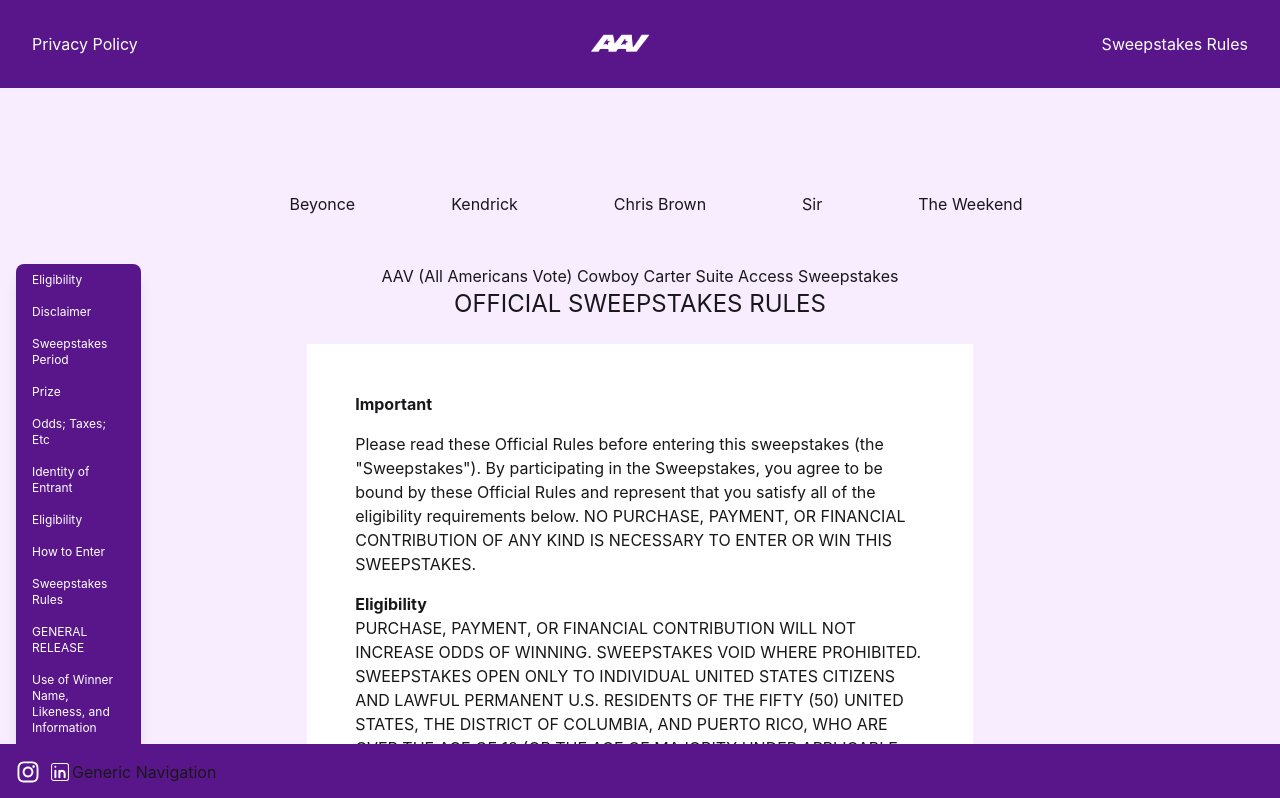
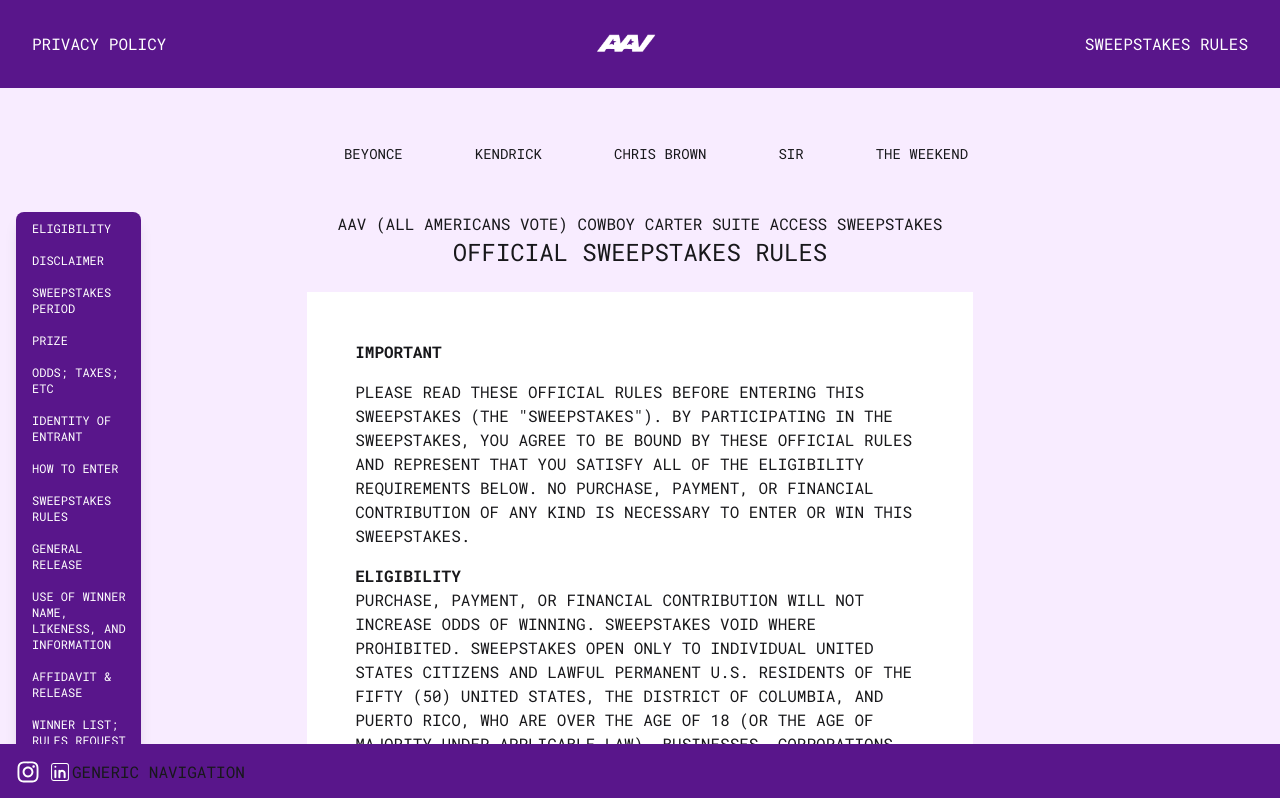
Before and after one commit to jjosephd/aav-ui, a React (Vite) app: page /sweepstakes/rules in a window 1280 px wide. Shown: the top 798 px of the page. Built offline with nearby package versions, Linux system fonts and the light colour scheme.

Commit message:
Updates to sweepstakes rules page

```diff
--- a/src/components/Layout.jsx
+++ b/src/components/Layout.jsx
@@ -7,7 +7,7 @@ const Layout = () => {
       <header>
         <NavBar />
       </header>
-      <main className="flex-grow pt-36 px-4 pb-84 md:pb-0">
+      <main className="flex-grow pt-24 px-4 pb-84 md:pb-0">
         <Outlet />
       </main>
       <footer className="mt-auto">
--- a/src/index.css
+++ b/src/index.css
@@ -1,8 +1,11 @@
+@import url('https://fonts.googleapis.com/css2?family=Roboto+Mono:ital,wght@0,100..700;1,100..700&display=swap');
 @plugin 'daisyui';
 :root {
   font-family: Inter, system-ui, Avenir, Helvetica, Arial, sans-serif;
   scroll-behavior: smooth;
   background-color: #f8ecff;
+  font-family: 'Roboto Mono', monospace;
+  text-transform: uppercase;
 }
 a {
   text-decoration: none;
--- a/src/pages/sweepstakes/Rules.jsx
+++ b/src/pages/sweepstakes/Rules.jsx
@@ -231,24 +231,7 @@ const Rules = () => {
                   eligible entries.
                 </p>
               </section>
-              <section id="general-release">
-                <h2 className="font-bold">General Release</h2>
-                <p>
-                  BY ENTERING THE SWEEPSTAKES, YOU RELEASE SPONSOR AND ALL
-                  RELEASED PARTIES FROM ANY LIABILITY WHATSOEVER, AND WAIVE ANY
-                  AND ALL CAUSES OF ACTION, RELATED TO ANY CLAIMS, COSTS,
-                  INJURIES, LOSSES, OR DAMAGES OF ANY KIND ARISING OUT OF OR IN
-                  CONNECTION WITH THE SWEEPSTAKES OR DELIVERY, MISDELIVERY,
-                  ACCEPTANCE, POSSESSION, USE OF OR INABILITY TO USE ANY PRIZE
-                  (INCLUDING, WITHOUT LIMITATION, CLAIMS, COSTS, INJURIES,
-                  LOSSES, AND DAMAGES RELATED TO PERSONAL INJURIES, DEATH,
-                  DAMAGE TO OR DESTRUCTION OF PROPERTY, RIGHTS OF PUBLICITY OR
-                  PRIVACY, DEFAMATION OR PORTRAYAL IN A FALSE LIGHT, WHETHER
-                  INTENTIONAL OR UNINTENTIONAL), WHETHER UNDER A THEORY OF
-                  CONTRACT, TORT (INCLUDING NEGLIGENCE), WARRANTY, OR OTHER
-                  THEORY.
-                </p>
-              </section>
+
               <section id="general-release">
                 <h2 className="font-bold">General Release</h2>
                 <p>
@@ -273,24 +256,31 @@ const Rules = () => {
                   time of executing the release and that, if known by him or
                   her, would have materially affected his or her settlement with
                   the debtor or released party.” <br />
-                  Use of Winner Name, Likeness, and Information. Except where
-                  prohibited by law, the winner hereby grants the Sponsor and
-                  its representatives a perpetual, irrevocable, worldwide,
-                  royalty-free, non-exclusive and sub-licensable right and
-                  license to distribute, publicly display and use his/her name,
-                  photograph, voice, likeness and information about the prize
-                  award, in any way, at any time, in any and all media,
-                  including without limitation, without any additional approval
-                  or consideration, in connection with the promotion and
-                  marketing of this and other sweepstakes offers and Sponsor’s
-                  mission to use winner's name, hometown, likeness, and/or Prize
-                  information, without limitation, for promotional purposes and
-                  without further permission or compensation. As a condition of
-                  being awarded any Prize, except where prohibited by law,
-                  winner may be required to execute a release consenting to the
-                  use of his or her name, hometown, likeness, and/or Prize
-                  information, without limitation, for promotional purposes by
-                  Sponsor without further permission or compensation.
+                </p>
+              </section>
+              <section id="winner-agreement">
+                <h2 className="font-bold">
+                  Use of Winner Name, Likeness, and Information.
+                </h2>
+                <p>
+                  Except where prohibited by law, the winner hereby grants the
+                  Sponsor and its representatives a perpetual, irrevocable,
+                  worldwide, royalty-free, non-exclusive and sub-licensable
+                  right and license to distribute, publicly display and use
+                  his/her name, photograph, voice, likeness and information
+                  about the prize award, in any way, at any time, in any and all
+                  media, including without limitation, without any additional
+                  approval or consideration, in connection with the promotion
+                  and marketing of this and other sweepstakes offers and
+                  Sponsor’s mission to use winner's name, hometown, likeness,
+                  and/or Prize information, without limitation, for promotional
+                  purposes and without further permission or compensation. As a
+                  condition of being awarded any Prize, except where prohibited
+                  by law, winner may be required to execute a release consenting
+                  to the use of his or her name, hometown, likeness, and/or
+                  Prize information, without limitation, for promotional
+                  purposes by Sponsor without further permission or
+                  compensation.
                 </p>
               </section>
               <section id="affadavit-release">
--- a/src/pages/sweepstakes/SideNav.jsx
+++ b/src/pages/sweepstakes/SideNav.jsx
@@ -6,82 +6,78 @@ const SideNav = () => {
       <nav className="hidden md:flex bg-purple-900 text-white text-xs rounded-lg shadow-lg pr-6 w-5/5 ">
         <ul className="flex flex-col ">
           <li className="py-2 px-4 rounded-lg hover:underline">
-            <a href="#" className="text-white">
+            <a href="eligibility" className="text-white">
               Eligibility
             </a>
           </li>
           <li className="py-2 px-4 rounded-lg hover:underline">
-            <a href="#" className="text-white">
+            <a href="#disclaimer" className="text-white">
               Disclaimer
             </a>
           </li>
           <li className="py-2 px-4 rounded-lg hover:underline">
-            <a href="#" className="text-white">
+            <a href="#sweepstakes-period" className="text-white">
               Sweepstakes Period
             </a>
           </li>
           <li className="py-2 px-4 rounded-lg hover:underline">
-            <a href="#" className="text-white">
+            <a href="#prize" className="text-white">
               Prize
             </a>
           </li>
           <li className="py-2 px-4 rounded-lg hover:underline">
-            <a href="#" className="text-white">
+            <a href="#odds-taxes" className="text-white">
               Odds; Taxes; Etc
             </a>
           </li>
           <li className="py-2 px-4 rounded-lg hover:underline">
-            <a href="#" className="text-white">
+            <a href="#entrant-identity" className="text-white">
               Identity of Entrant
             </a>
           </li>
+
           <li className="py-2 px-4 rounded-lg hover:underline">
-            <a href="#" className="text-white">
-              Eligibility
-            </a>
-          </li>
-          <li className="py-2 px-4 rounded-lg hover:underline">
-            <a href="#" className="text-white">
+            <a href="#enter-instructions" className="text-white">
               How to Enter
             </a>
           </li>
           <li className="py-2 px-4 rounded-lg hover:underline">
-            <a href="#" className="text-white">
+            <a href="#sweepstakes-rules" className="text-white">
               Sweepstakes Rules
             </a>
           </li>
           <li className="py-2 px-4 rounded-lg hover:underline">
-            <a href="#" className="text-white">
+            <a href="#general-release" className="text-white">
               GENERAL RELEASE
             </a>
           </li>
           <li className="py-2 px-4 rounded-lg hover:underline">
-            <a href="#" className="text-white">
+            <a href="#winner-agreement" className="text-white">
               Use of Winner Name, Likeness, and Information
             </a>
           </li>
           <li className="py-2 px-4 rounded-lg hover:underline">
-            <a href="#" className="text-white">
+            <a href="#affadavit-release" className="text-white">
               Affidavit & Release
             </a>
           </li>
           <li className="py-2 px-4 rounded-lg hover:underline">
-            <a href="#" className="text-white">
+            <a href="#winner-list" className="text-white">
               Winner List; Rules Request
             </a>
           </li>
           <li className="py-2 px-4 rounded-lg hover:underline">
-            <a href="#" className="text-white">
+            <a href="#intellectual-property" className="text-white">
               Intellectual Property Notice
             </a>
           </li>
           <li className="py-2 px-4 rounded-lg hover:underline">
-            <a href="#" className="text-white">
+            <a href="#disputes" className="text-white">
               Disputes and Jurisdiction
             </a>
           </li>
           <li className="py-2 px-4 rounded-lg hover:underline">
-            <a href="#" className="text-white">
+            <a href="#miscellaneous" className="text-white">
               Miscellaneous
             </a>
           </li>
--- a/src/pages/sweepstakes/TopNav.jsx
+++ b/src/pages/sweepstakes/TopNav.jsx
@@ -3,21 +3,27 @@ import React from 'react';
 const TopNav = () => {
   return (
     <nav className="w-full p-12">
-      <ul className="flex flex-row justify-center items-center gap-24">
+      <ul className="text-xs md:text-sm flex flex-row justify-center items-center gap-18 ">
         <li>
-          <a href="#">Beyonce</a>
+          <a href="#" className="hover:underline">
+            Beyonce
+          </a>
         </li>
         <li>
           <a href="#">Kendrick</a>
         </li>
         <li>
-          <a href="#">Chris Brown</a>
+          <a href="#" className=" w-24 hover:underline">
+            Chris Brown
+          </a>
         </li>
         <li>
           <a href="#">Sir</a>
         </li>
         <li>
-          <a href="#">The Weekend</a>
+          <a href="#" className=" w-24">
+            The Weekend
+          </a>
         </li>
       </ul>
     </nav>
```
